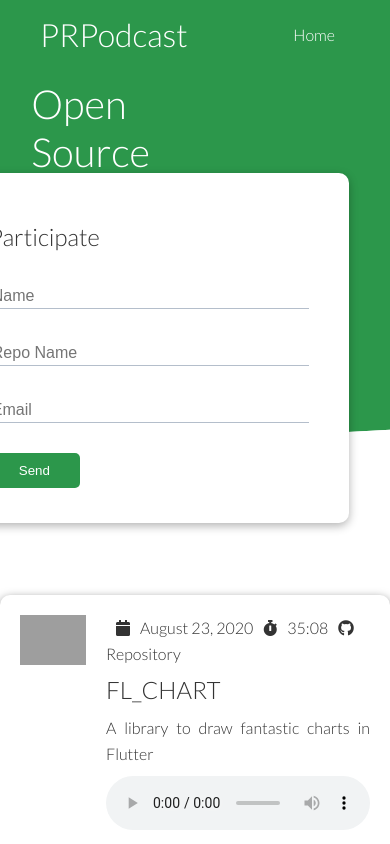
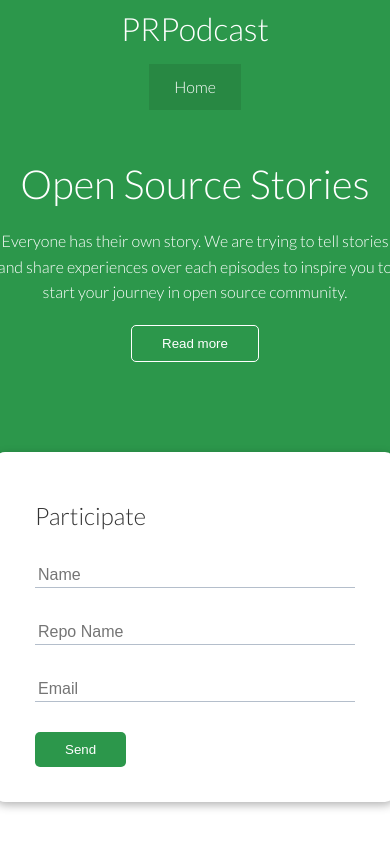
Before and after one commit to prpodcast/prpodcast.github.io, a React (Create React App) app: page / in a window 390 px wide. Shown: the top 844 px of the page. Built offline with nearby package versions, Linux system fonts and the light colour scheme; grey boxes are pictures that could not be loaded.

Commit message:
feat: add responsive

```diff
--- a/src/App.css
+++ b/src/App.css
@@ -230,3 +230,10 @@ img {
 .p-5 {
     padding: 5rem;
 }
+
+@media (max-width: 768px) {
+    .grid {
+        grid-template-columns: 1fr;
+        grid-template-rows: 1fr;
+    }
+}
--- a/src/components/Navbar/navbar.css
+++ b/src/components/Navbar/navbar.css
@@ -21,3 +21,18 @@
 .navbar .flex {
     justify-content: space-between;
 }
+
+@media (max-width: 500px) {
+    .navbar {
+        height: 110px;
+    }
+
+    .navbar .flex {
+        flex-direction: column;
+    }
+
+    .navbar ul {
+        padding: 10px;
+        background-color: rgba(0, 0, 0, 0.1);
+    }
+}
--- a/src/components/Season/season.css
+++ b/src/components/Season/season.css
@@ -12,3 +12,24 @@
     padding: 20px;
     margin: 25px auto;
 }
+
+@media (max-width: 500px) {
+    .season .grid {
+        grid-template-rows: 1fr 1fr;
+        grid-template-columns: 1fr;
+    }
+
+    .season .grid img {
+        width: 65%;
+    }
+}
+
+@media (max-width: 768px) {
+    .season {
+        margin: 0 30px;
+    }
+
+    .season .grid img {
+        margin: auto;
+    }
+}
--- a/src/components/Showcase/showcase.css
+++ b/src/components/Showcase/showcase.css
@@ -60,3 +60,24 @@
     -moz-transform: skewY(-3deg);
     -ms-transform: skewY(-3deg);
 }
+
+@media (max-width: 768px) {
+    .showcase .grid {
+        grid-template-columns: 1fr;
+        grid-template-rows: 1fr;
+    }
+
+    .showcase {
+        height: auto
+    }
+
+    .showcase-text {
+        text-align: center;
+        margin-top: 40px;
+    }
+
+    .showcase-form {
+        justify-self: center;
+        margin: auto;
+    }
+}
```
